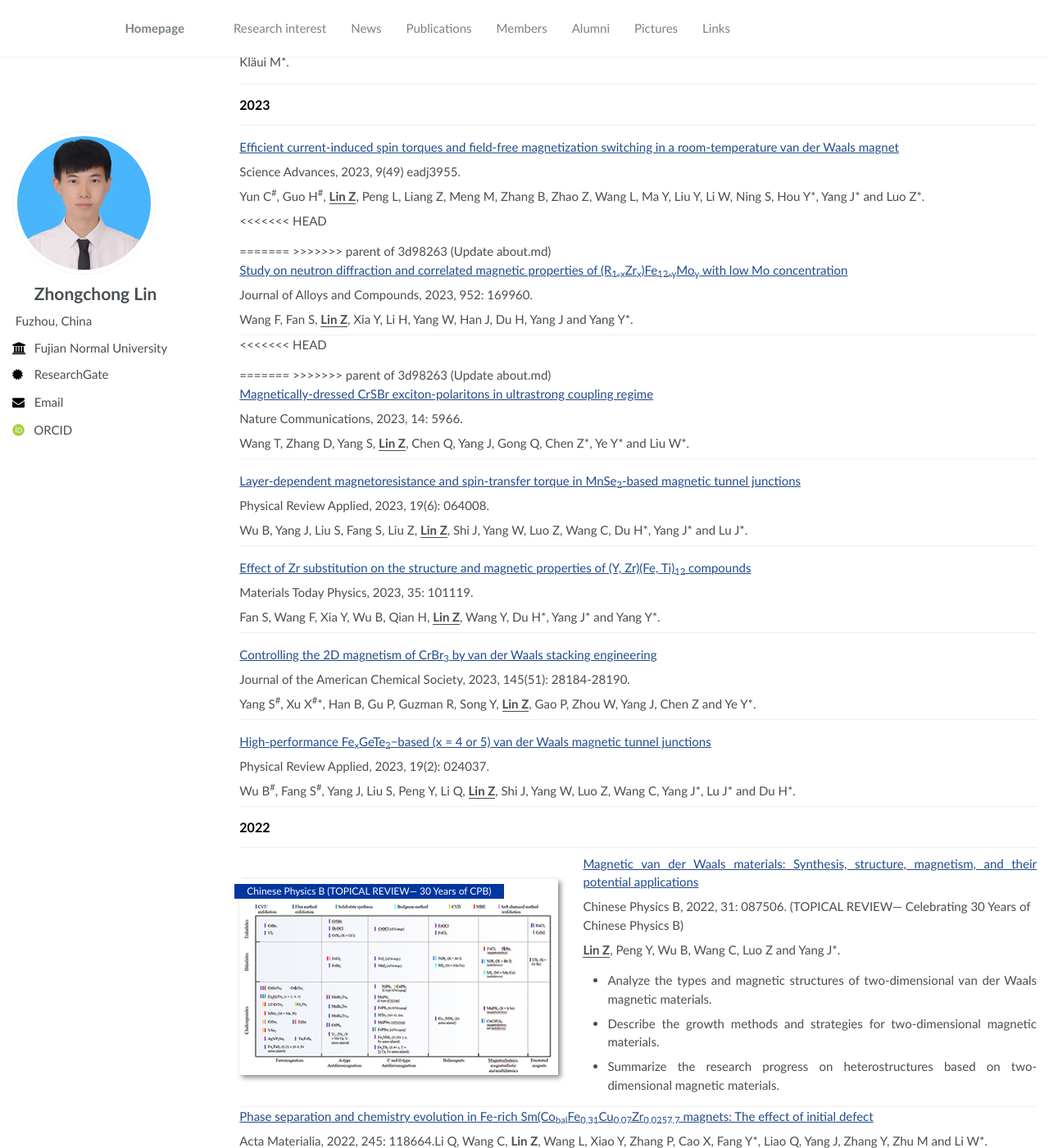
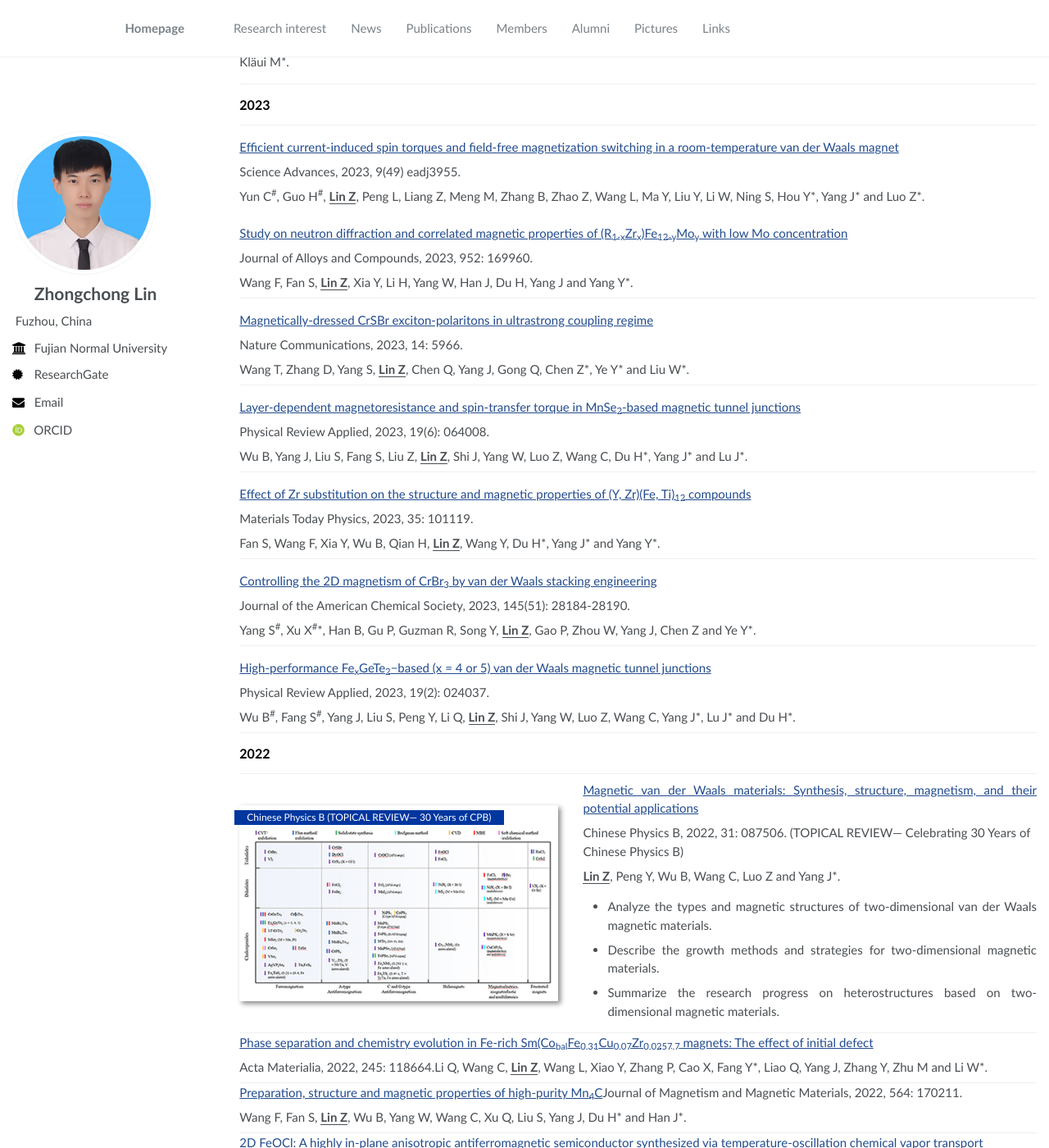
Before and after one commit to zhongchonglin/zhongchonglin.github.io, a Jekyll site: the page built from _pages/about.md, in a window 1280 px wide and 1400 px high, scrolled down 1534 px. Shown: the whole window at 82% size. Built offline with Jekyll 4.4.1, drawn with Linux system fonts in a browser that asks for light colours; some web fonts are replaced; some of the changed text lies outside the part shown.

Commit message:
Revert "11"
This reverts commit 9dd64f56767974f7c3610c05149f30f32ac97436.

```diff
--- a/_pages/about.md
+++ b/_pages/about.md
@@ -102,11 +102,7 @@
 
 
 <div style="border-bottom: 1px #efefef solid">
-<<<<<<< HEAD
 <div style="height: 1.0em;"></div>
-=======
-
->>>>>>> parent of 3d98263 (Update about.md)
   <p style="white-space: normal;"><a href="https://www.sciencedirect.com/science/article/pii/S092583882301263X">Study on neutron diffraction and correlated magnetic properties of (R<sub>1-x</sub>Zr<sub>x</sub>)Fe<sub>12-y</sub>Mo<sub>y</sub> with low Mo concentration</a> <br>
                 <p>Journal of Alloys and Compounds, 2023, 952: 169960.</p>
                 <p>Wang F, Fan S, <strong><u>Lin Z</u></strong>, Xia Y, Li H, Yang W, Han J, Du H, Yang J and Yang Y*.</p>
@@ -115,11 +111,7 @@
 
 
 <div style="border-bottom: 1px #efefef solid">
-<<<<<<< HEAD
 <div style="height: 1.0em;"></div>
-=======
-
->>>>>>> parent of 3d98263 (Update about.md)
   <p><a href="https://doi.org/10.1038/s41467-023-41688-7">Magnetically-dressed CrSBr exciton-polaritons in ultrastrong coupling regime</a><br>
                 <p>Nature Communications, 2023, 14: 5966.</p>
                 <p>Wang T, Zhang D, Yang S, <strong><u>Lin Z</u></strong>, Chen Q, Yang J, Gong Q, Chen Z*, Ye Y* and Liu W*.</p>
@@ -207,13 +199,8 @@
             </div>
 
 
-<<<<<<< HEAD
 <div class="paper-box">
 <div style="height: 1.0em;"></div>
-=======
-<div >
-<div style="border-bottom: 1px #efefef solid"></div>
->>>>>>> parent of 3d98263 (Update about.md)
   <p><a href="https://onlinelibrary.wiley.com/doi/full/10.1002/adma.202108847">2D FeOCl: A highly in-plane anisotropic antiferromagnetic semiconductor synthesized via temperature-oscillation chemical vapor transport</a> <br>
                 <p>Advanced Materials, 2022, 34(14): 2108847.</p>
                 <p>Zeng Y, Gu P, Zhao Z, Zhang B, <strong><u>Lin Z</u></strong>, Peng Y, Li W, Zhao W, Leng Y, Tan P, Yang T, Zhang Z, Song Y, Yang J, Ye Y, Tian K* and Hou Y*.</p>
```
